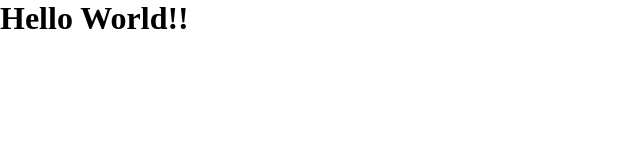
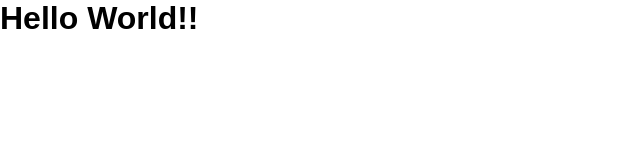
Before and after one commit to OliverioJunior/githubExplore, a React app: page / in a window 1280 px wide. Shown: the top 160 px of the page, without its empty margins (0-640 px from the left). Built offline with nearby package versions, Linux system fonts and the light colour scheme.

Commit message:
add sass

```diff
--- a/package.json
+++ b/package.json
@@ -20,6 +20,8 @@
     "cross-env": "^7.0.3",
     "css-loader": "^6.7.1",
     "html-webpack-plugin": "^5.5.0",
+    "node-sass": "^7.0.3",
+    "sass-loader": "^13.1.0",
     "style-loader": "^3.3.1",
     "webpack": "^5.74.0",
     "webpack-cli": "^4.10.0",
--- a/src/App.jsx
+++ b/src/App.jsx
@@ -1,5 +1,5 @@
 import React from 'react';
-import './style/global.css';
+import './style/global.scss';
 
 export function App() {
   return <h1>Hello World!!</h1>;
--- a/src/style/global.css
+++ b/src/style/global.scss
@@ -5,5 +5,5 @@
 }
 
 body {
-  font: Arial, Helvetica, sans-serif;
+  font-family: Arial, Helvetica, sans-serif;
 }
--- a/webpack.config.js
+++ b/webpack.config.js
@@ -33,9 +33,9 @@ module.exports = {
         use:'babel-loader'
       },
       {
-        test: /\.css$/,
+        test: /\.scss$/,
         exclude: /node_modules/,
-        use:['style-loader', 'css-loader']
+        use:['style-loader', 'css-loader', 'sass-loader']
       },
     ]
   }
```
Also changed, not shown: 1 other file (tests, documents, lock files or other folders).
